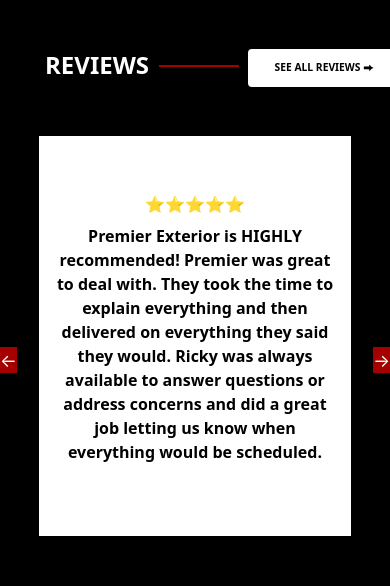
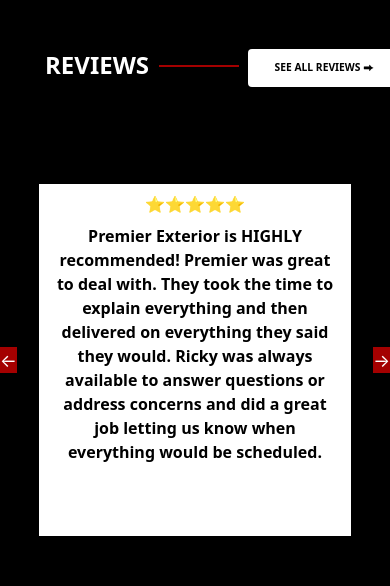
Before and after one commit to nicoleables/Premier-Exterior-Contruction, a React (Vite) app: page /barnpage in a window 390 px wide. Shown: the part 1780-2366 px from the top of the page. Built offline with nearby package versions, Linux system fonts and the light colour scheme.

Commit message:
Update navbar.css

```diff
--- a/src/styles/navbar.css
+++ b/src/styles/navbar.css
@@ -39,7 +39,6 @@
   color: black;
 }
 
-/* Media queries for responsiveness */
 @media (max-width: 768px) {
   .header {
     height: 5rem; /* Adjust header height for smaller screens */
@@ -81,6 +80,18 @@
     padding: 0rem; /* Adjust padding for smaller screens */
     font-size: 0.5rem; /* Adjust font size for smaller screens */
   }
+
+  /* Ensure that the content doesn't overflow */
+  .content, .content-container, .review-slides, .review-box {
+    width: 100%;
+    max-width: 100%;
+    overflow-x: hidden;
+  }
+
+  .review-box {
+    width: 90%; /* Adjust width to fit the screen */
+    margin: 0 auto; /* Center the review box */
+  }
 }
 
 @media (min-width: 769px) {
```
